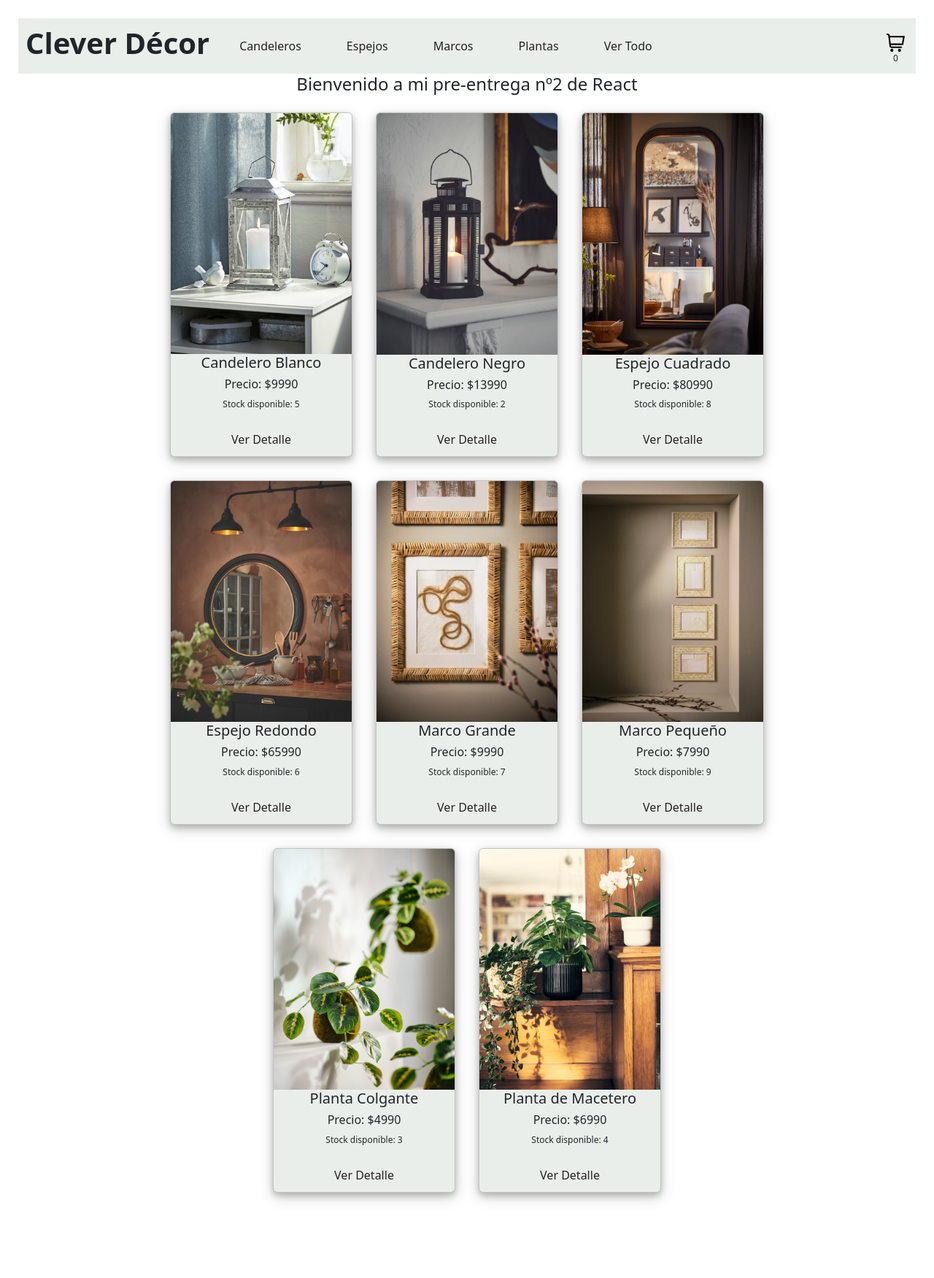
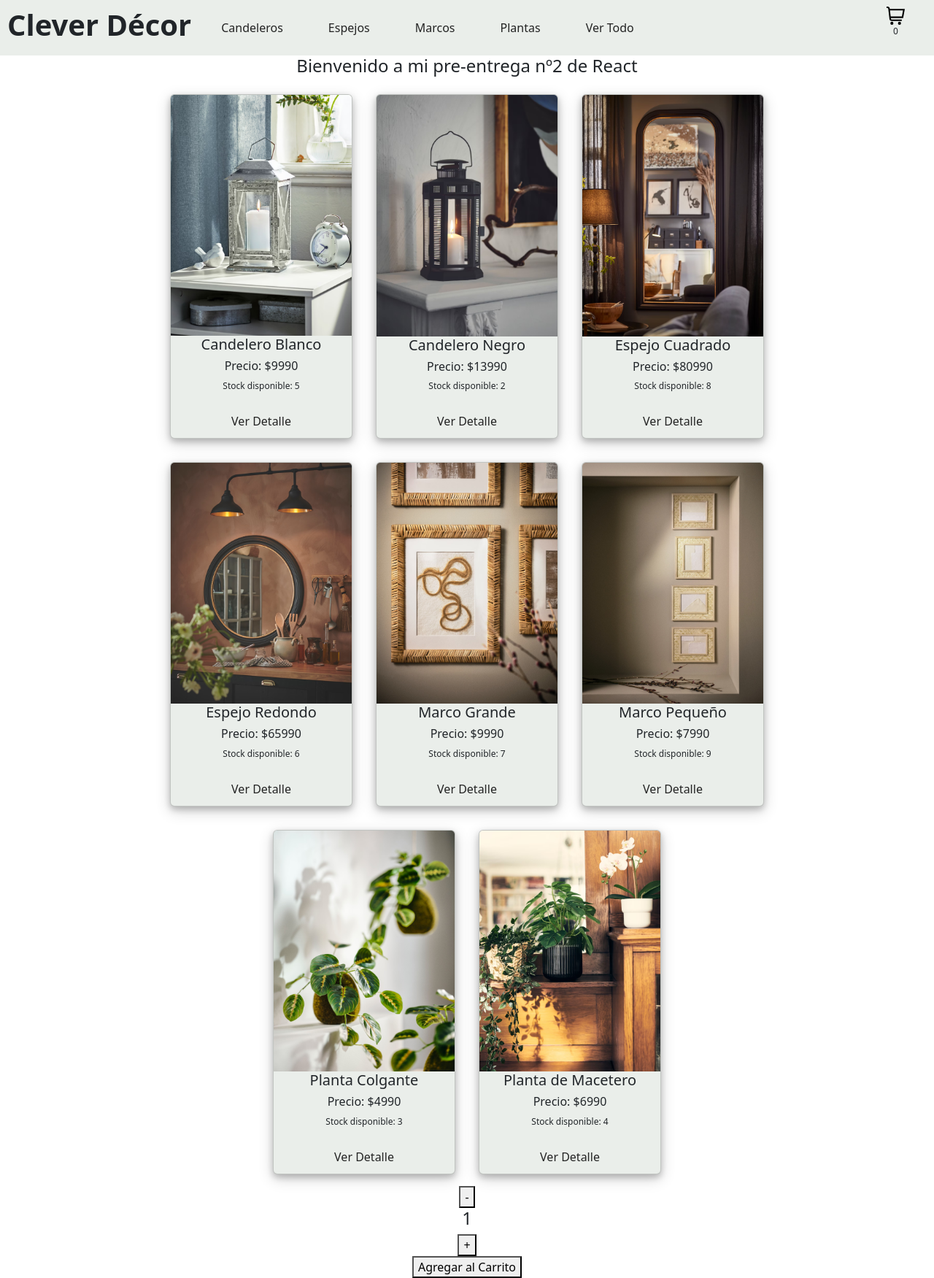
Before and after one commit to jp-quevedo/PreEntrega1-Quevedo, a React (Create React App) app: page / in a window 1280 px wide. Shown: the whole page at 73% size. Before the commit the page ends 1675 px from the top, so only its background shows below. Built offline with nearby package versions, Linux system fonts and the light colour scheme.

Commit message:
completando promises con async

```diff
--- a/public/index.html
+++ b/public/index.html
@@ -2,20 +2,22 @@
 <html lang="en">
   <head>
     <meta charset="utf-8" />
-    <link rel="icon" href="%PUBLIC_URL%/favicon.ico" />
+    <link rel="icon" href="./favicon.ico" />
     <meta name="viewport" content="width=device-width, initial-scale=1" />
     <meta name="theme-color" content="#000000" />
     <meta
       name="description"
       content="Web site created using create-react-app"
     />
+
+    <!--
     <link rel="apple-touch-icon" href="%PUBLIC_URL%/logo192.png" />
-    <!--
+
       manifest.json provides metadata used when your web app is installed on a
       user's mobile device or desktop. See https://developers.google.com/web/fundamentals/web-app-manifest/
-    -->
+
     <link rel="manifest" href="%PUBLIC_URL%/manifest.json" />
-    <!--
+
       Notice the use of %PUBLIC_URL% in the tags above.
       It will be replaced with the URL of the `public` folder during the build.
       Only files inside the `public` folder can be referenced from the HTML.
--- a/src/App.js
+++ b/src/App.js
@@ -2,16 +2,18 @@ import 'bootstrap/dist/css/bootstrap.css';
 import './App.css';
 import NavBar from './Components/NavBar/NavBar';
 import ItemListContainer from './Components/ItemListContainer/ItemListContainer';
+import ItemCount from './Components/ItemCount/ItemCount';
 
 function App() {
   return (
     <div className="App">
       <div className="header">
-        <NavBar />
+        <NavBar/>
       </div>
       <div className="container">
         <ItemListContainer greeting={`Bienvenido a mi pre-entrega nº2 de React`}/>
       </div>
+      <ItemCount initial={1} stock={16} onAdd={(quantity) => console.log('Cantidad agregada: ',quantity)}/>
     </div>
   );
 }
--- a/src/Components/Item/Item.css
+++ b/src/Components/Item/Item.css
@@ -1,5 +1,3 @@
-body {margin:25px;}
-
 .card {
     width: 250px;
     box-shadow: 0 4px 8px 0 rgba(0, 0, 0, 0.2), 0 6px 20px 0 rgba(0, 0, 0, 0.19);
--- /dev/null
+++ b/src/Components/ItemCount/ItemCount.js
@@ -0,0 +1,34 @@
+import { useState } from 'react'
+
+const ItemCount = ({stock, initial, onAdd}) => {
+    const [quantity, setQuantity] = useState(initial)
+
+    const increment = () => {
+        if(quantity < stock) {
+            setQuantity(quantity+1)
+        }
+    }
+
+    const decrement = () => {
+        if(quantity > stock) {
+            setQuantity(quantity-1)
+        }
+    }
+
+    return(
+        <div>
+            <div>
+                <button onClick={decrement}>-</button>
+                <h4>{quantity}</h4>
+                <button onClick={increment}>+</button>
+            </div>
+            <div>
+                <button onClick={() => onAdd(quantity)} disabled={!stock}>
+                    Agregar al Carrito
+                </button>
+            </div>
+        </div>
+    )
+}
+
+export default ItemCount
--- a/src/Components/ItemListContainer/ItemListContainer.jsx
+++ b/src/Components/ItemListContainer/ItemListContainer.jsx
@@ -4,8 +4,10 @@ import { getProducts } from "../../asyncMock"
 import ItemList from "../ItemList/ItemList"
 
 function ItemListContainer({ greeting }){
+    console.log("Renderizando items del List Container")
     const [products , setProducts] = useState ([])
 
+    /*
     useEffect(() => {
        getProducts()
             .then(response => {
@@ -15,6 +17,17 @@ function ItemListContainer({ greeting }){
                 console.error(error)
             })
     }, [])
+    */
+
+    async function requestProducts() {
+        const respuesta = await getProducts();
+        setProducts(respuesta);
+    }
+
+    useEffect(() => {
+        console.log("Montaje Item List Container")
+        requestProducts();
+    }, []);
 
     return (
         <div>
--- a/src/Components/NavBar/NavBar.css
+++ b/src/Components/NavBar/NavBar.css
@@ -18,4 +18,6 @@
 .navBar {
     display: flex;
     flex-direction: row;
+    flex-wrap: wrap;
+    align-items: center;
 }
--- a/src/Components/NavBar/NavBar.jsx
+++ b/src/Components/NavBar/NavBar.jsx
@@ -7,11 +7,13 @@ function NavBar(){
             <div className="navBar">
             <h1 className="logo">Clever Décor</h1>
             <CartWidget />
-            <button className="btn">Candeleros</button>
-            <button className="btn">Espejos</button>
-            <button className="btn">Marcos</button>
-            <button className="btn">Plantas</button>
-            <button className="btn">Ver Todo</button>
+                <div>
+                    <button className="btn">Candeleros</button>
+                    <button className="btn">Espejos</button>
+                    <button className="btn">Marcos</button>
+                    <button className="btn">Plantas</button>
+                    <button className="btn">Ver Todo</button>
+                </div>
             </div>
         </nav>
     )
--- a/src/asyncMock.js
+++ b/src/asyncMock.js
@@ -1,6 +1,6 @@
 const products = [
     {
-        id: '1',
+        id: 1,
         name: 'Candelero Blanco',
         price: 9990,
         category: 'candeleros',
@@ -9,7 +9,7 @@ const products = [
         description: 'Medidas 30x30cm',
     },
     {
-        id: '2',
+        id: 2,
         name: 'Candelero Negro',
         price: 13990,
         category: 'candeleros',
@@ -18,7 +18,7 @@ const products = [
         description: 'Medidas 25x25cm',
     },
     {
-        id: '3',
+        id: 3,
         name: 'Espejo Cuadrado',
         price: 80990,
         category: 'espejos',
@@ -27,7 +27,7 @@ const products = [
         description: 'Medidas 40x80cm',
     },
     {
-        id: '4',
+        id: 4,
         name: 'Espejo Redondo',
         price: 65990,
         category: 'espejos',
@@ -36,7 +36,7 @@ const products = [
         description: 'Medidas 40x40cm',
     },
     {
-        id: '5',
+        id: 5,
         name: 'Marco Grande',
         price: 9990,
         category: 'marcos',
@@ -45,7 +45,7 @@ const products = [
         description: 'Tamaño A4',
     },
     {
-        id: '6',
+        id: 6,
         name: 'Marco Pequeño',
         price: 7990,
         category: 'marcos',
@@ -54,7 +54,7 @@ const products = [
         description: 'Tamaño Retrato',
     },
     {
-        id: '7',
+        id: 7,
         name: 'Planta Colgante',
         price: 4990,
         category: 'plantas',
@@ -63,7 +63,7 @@ const products = [
         description: 'Kokedama Artificial',
     },
     {
-        id: '8',
+        id: 8,
         name: 'Planta de Macetero',
         price: 6990,
         category: 'plantas',
@@ -77,6 +77,6 @@ export const getProducts = () => {
     return new Promise((resolve) => {
         setTimeout(() => {
             resolve(products)
-        }, 500)
+        }, 1500)
     })
 }
--- a/src/index.css
+++ b/src/index.css
@@ -1,5 +1,4 @@
 body {
-  margin: 0;
   font-family: -apple-system, BlinkMacSystemFont, 'Segoe UI', 'Roboto', 'Oxygen',
     'Ubuntu', 'Cantarell', 'Fira Sans', 'Droid Sans', 'Helvetica Neue',
     sans-serif;
--- a/src/index.js
+++ b/src/index.js
@@ -5,11 +5,7 @@ import App from './App';
 import reportWebVitals from './reportWebVitals';
 
 const root = ReactDOM.createRoot(document.getElementById('root'));
-root.render(
-  <React.StrictMode>
-    <App />
-  </React.StrictMode>
-);
+root.render(<App />);
 
 // If you want to start measuring performance in your app, pass a function
 // to log results (for example: reportWebVitals(console.log))
```
